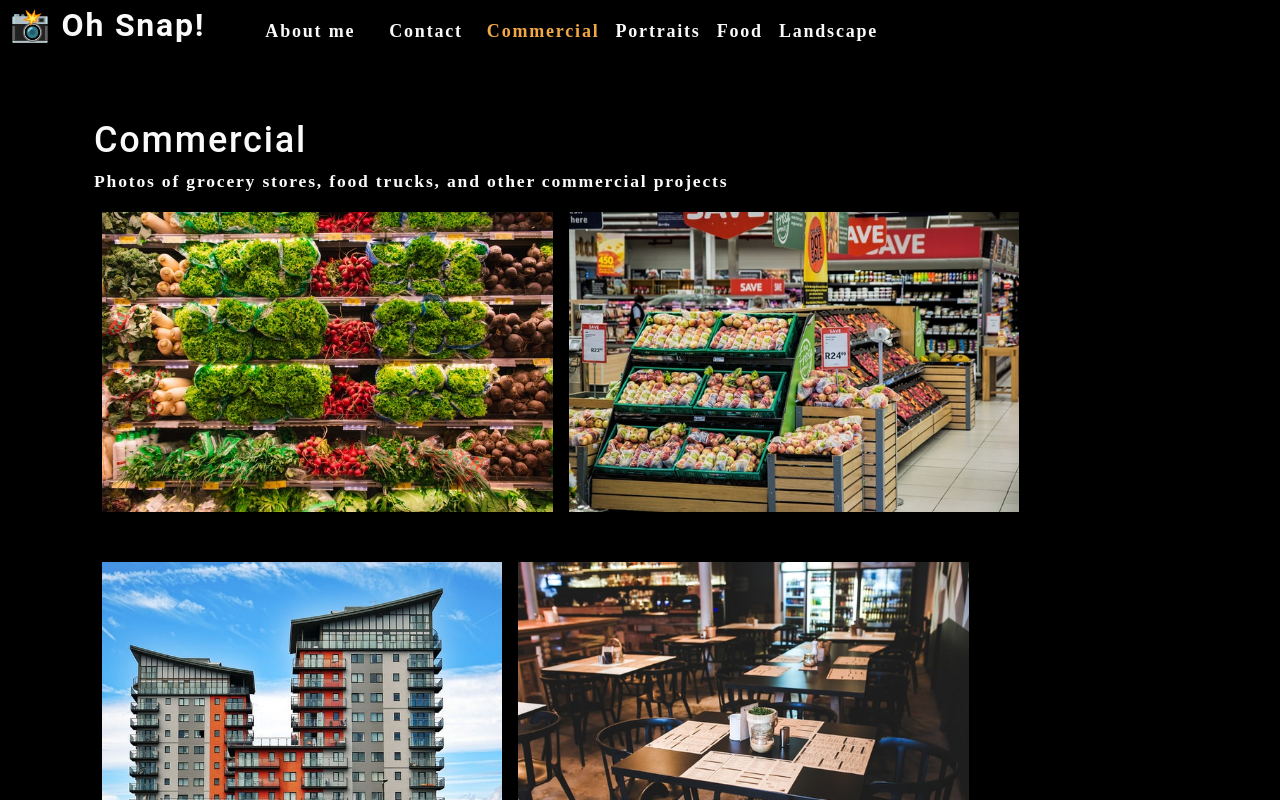
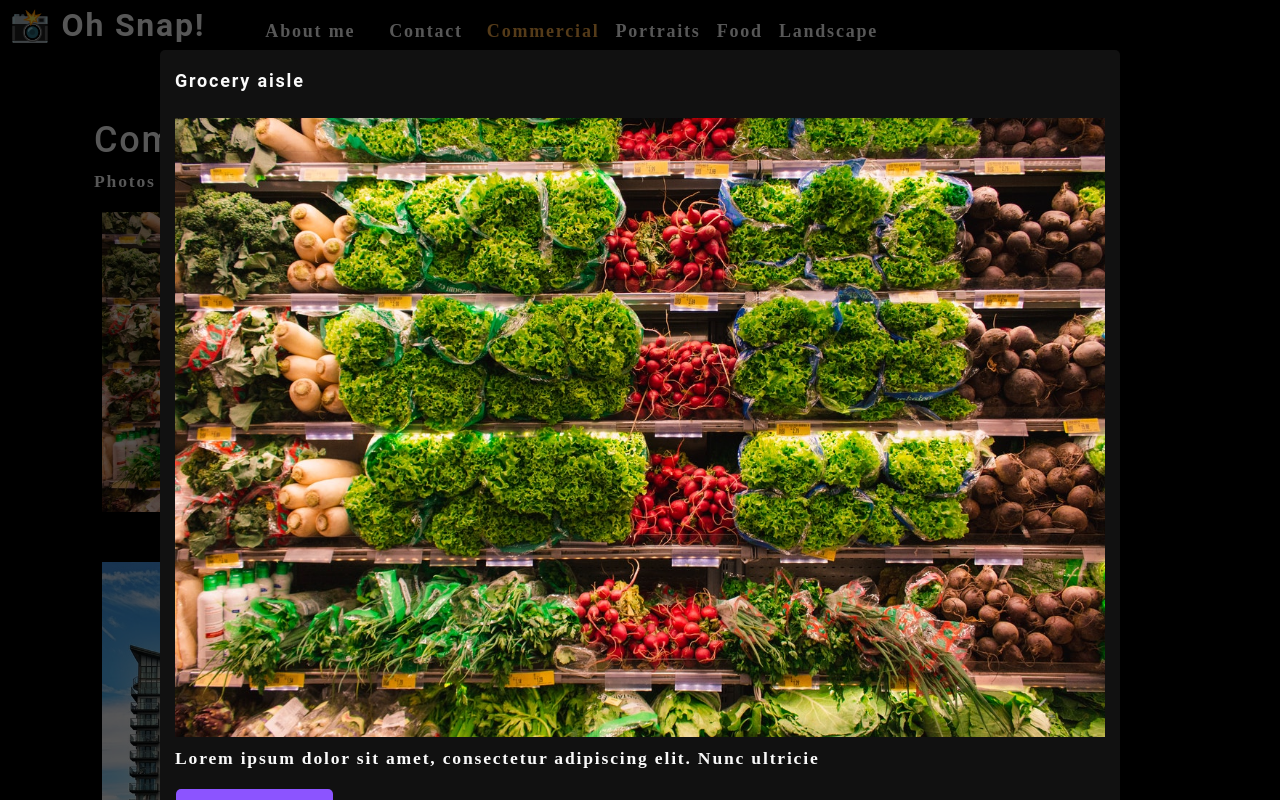
Before and after one commit to ericy98/photo-port, a React (Create React App) app: page / in a window 1280 px wide. Both pictures are taken after a click on the picture 327 px from the left and 361 px from the top of the page. Shown: the top 800 px of the page. Built offline with nearby package versions, Linux system fonts and the light colour scheme.

Commit message:
manage modal state

```diff
--- /dev/null
+++ b/src/components/Modal/index.js
@@ -0,0 +1,22 @@
+import React from 'react';
+
+function Modal({currentPhoto}) {
+    const {name, category, description, index} = currentPhoto
+
+    return (
+        <div className="modalBackdrop">
+            <div className="modalContainer">
+                <h3 className="modalTitle">{name}</h3>
+                <img src={require(`../../assets/large/${category}/${index}.jpg`)} alt="current category" />
+                <p>
+                    {description}
+                </p>
+                <button type="button">
+                    Close this Modal
+                </button>
+            </div>
+        </div>
+    );
+}
+
+export default Modal;
--- a/src/components/PhotoList/index.js
+++ b/src/components/PhotoList/index.js
@@ -1,4 +1,5 @@
-import React, { useState } from 'react'
+import React, { useState } from 'react';
+import Modal from '../Modal';
 
 
 function PhotoList({ category }) {
@@ -101,16 +102,26 @@
   ]);
   // matching photos w/ selected category
   const currentPhotos = photos.filter((photo) => photo.category === category);
+  const [currentPhoto, setCurrentPhoto] = useState();
+  const [isModalOpen, setIsModalOpen] = useState(false);
+
+  const toggleModal = (image, i) => {
+    // spread op
+    setCurrentPhoto({...image, index: i});
+    setIsModalOpen(true);
+  }
 
   // map thru newly filtered array
   return (
     <div>
+      {isModalOpen && <Modal currentPhoto={currentPhoto} />}
       <div className="flex-row">
         {currentPhotos.map((image, i) => (
           <img
             src={require(`../../assets/small/${category}/${i}.jpg`)}
             alt={image.name}
             className="img-thumbnail mx-1"
+            onClick={() => toggleModal(image, i)}
             key={image.name}
           />
         ))}
```
